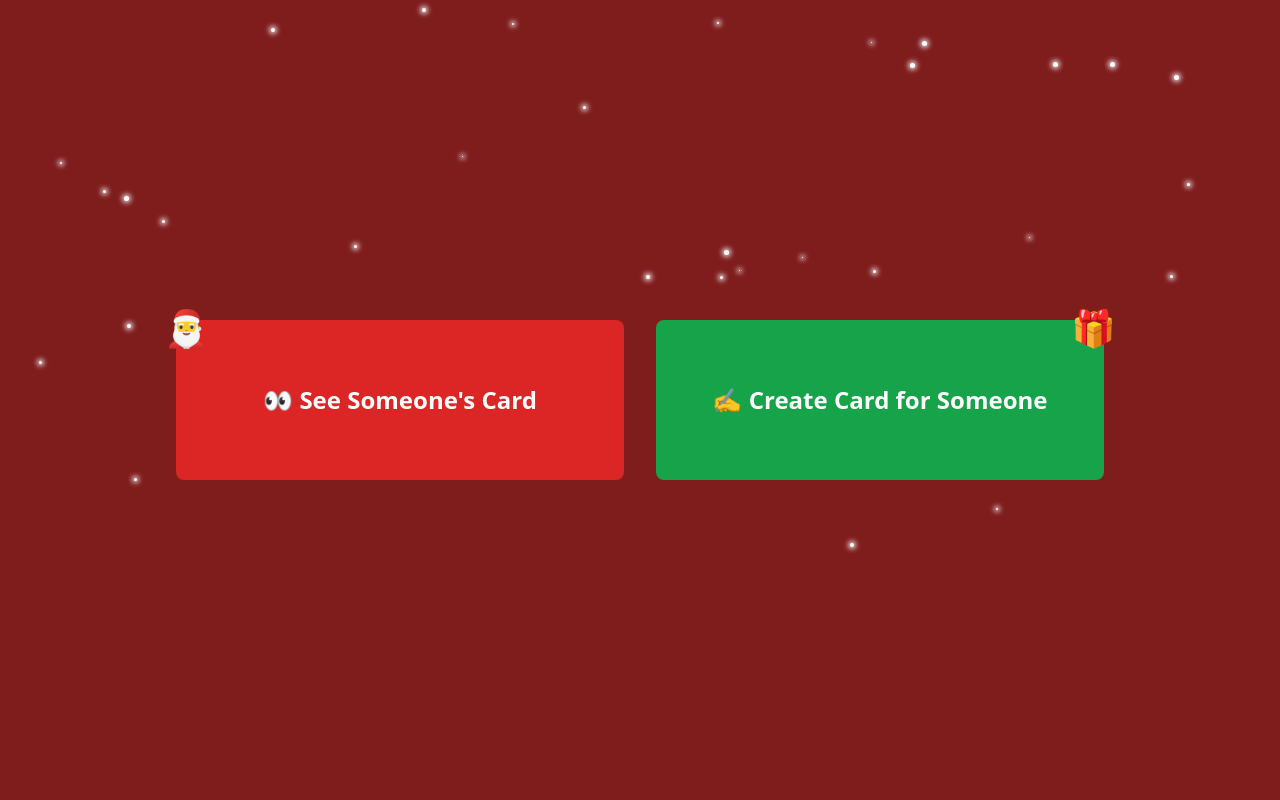
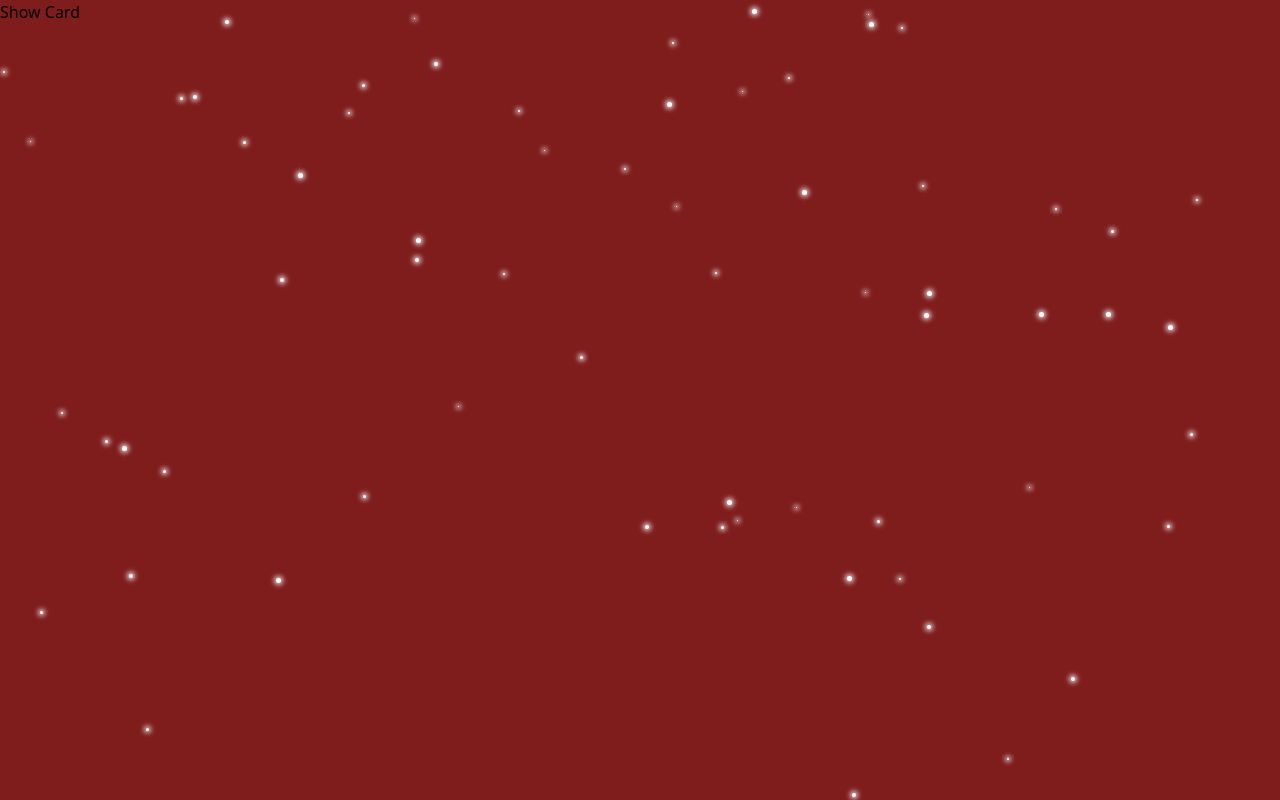
Before and after one commit to adarshkunwar/christmas-card, a React (Vite) app: page /show in a window 1280 px wide. Built offline with nearby package versions, Linux system fonts and the light colour scheme.

Commit message:
feat: Add router dom

```diff
--- a/package.json
+++ b/package.json
@@ -23,6 +23,7 @@
     "react-dom": "^18.3.1",
     "react-dropzone": "^14.3.5",
     "react-redux": "^9.2.0",
+    "react-router-dom": "^7.1.1",
     "tailwind-merge": "^2.5.5"
   },
   "devDependencies": {
--- a/src/App.tsx
+++ b/src/App.tsx
@@ -1,6 +1,9 @@
 import { useEffect } from "react";
+import { BrowserRouter, Routes, Route } from "react-router-dom";
 import Background from "./components/Background";
 import ChooseYourMode from "./components/choseYourMode";
+import Main from "./pages/Main";
+import ShowCard from "./components/ShowCard";
 
 function App() {
   useEffect(() => {
@@ -10,7 +13,13 @@ function App() {
   return (
     <div className="relative h-screen w-screen overflow-clip">
       {/* <Main /> */}
-      <ChooseYourMode />
+      <BrowserRouter>
+        <Routes>
+          <Route path="/" element={<ChooseYourMode />} />
+          <Route path="/create" element={<Main />} />
+          <Route path="/show" element={<ShowCard />} />
+        </Routes>
+      </BrowserRouter>
       <Background />
     </div>
   );
--- /dev/null
+++ b/src/components/ShowCard.tsx
@@ -0,0 +1,4 @@
+const ShowCard = () => {
+  return <div>Show Card</div>;
+};
+export default ShowCard;
```
Also changed, not shown: 1 other file (tests, documents, lock files or other folders).
